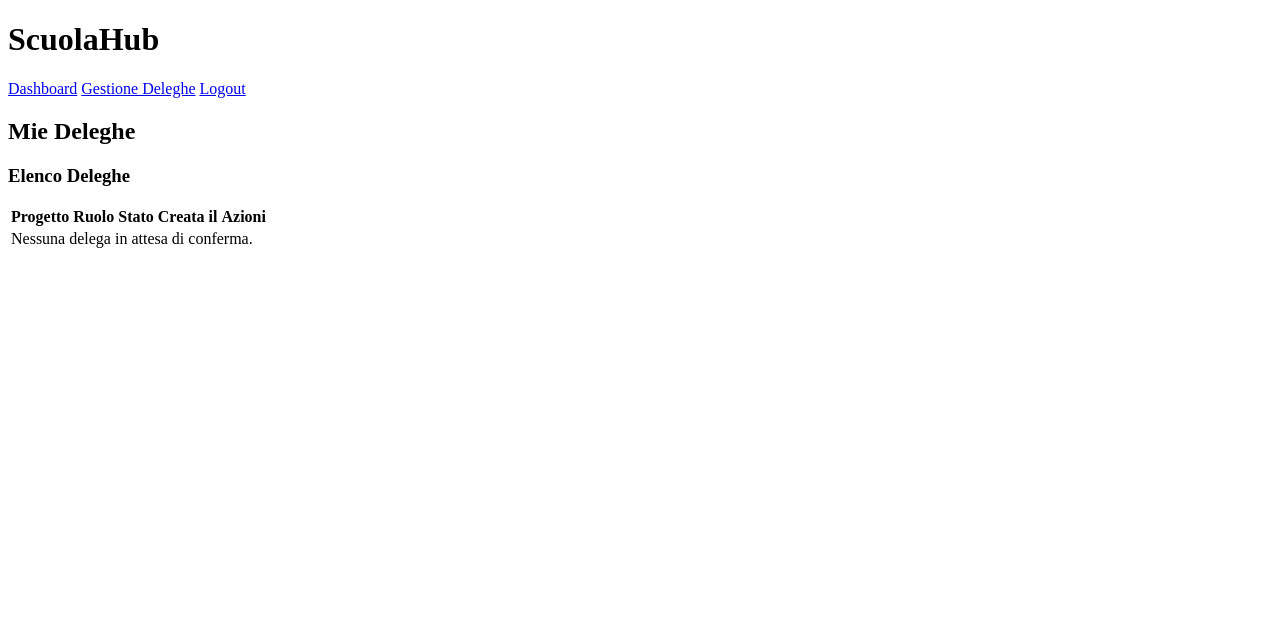
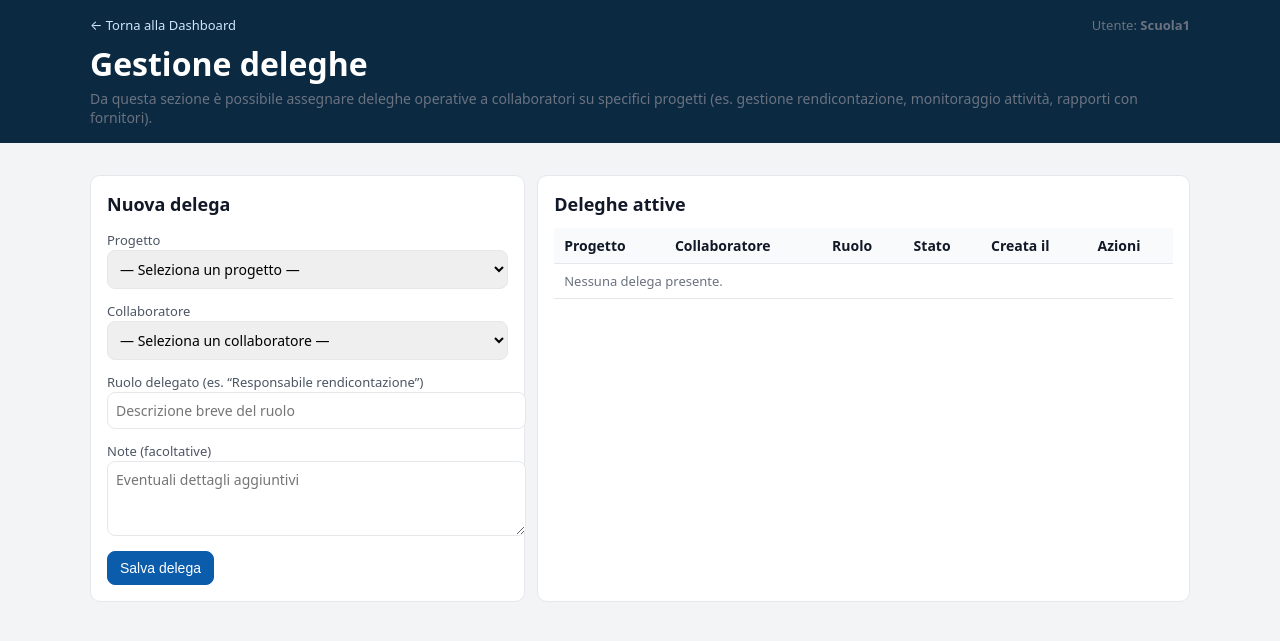
Before and after one commit to Berboa34/scuolahub, a Django app: page /deleghe/ in a window 1280 px wide. Shown: the top 641 px of the page. Run offline with Django 5.2, Linux system fonts and the light colour scheme; a user stored in the database is signed in; data comes from the database, SQL or seed files in the repository; data that the repository does not hold is empty; parts of the project's set-up code (start-up, migrations or seed data) failed here and were passed over.

Commit message:
salvataggio progetti

```diff
--- a/templates/deleghe.html
+++ b/templates/deleghe.html
@@ -1,25 +1,79 @@
-{% load static %}
 <!DOCTYPE html>
 <html lang="it">
 <head>
   <meta charset="utf-8">
-  <title>{% if is_admin_view %}Gestione deleghe (Admin){% else %}Mie Deleghe{% endif %} — ScuolaHub</title>
+  <title>Gestione deleghe — ScuolaHub</title>
   <meta name="viewport" content="width=device-width, initial-scale=1">
   <style>
-    /* ... (Mantenere qui i tuoi stili CSS esistenti) ... */
-    /* AGGIUNGI STILI PER I NUOVI BADGE DI STATO */
+    body{
+      font-family:system-ui,-apple-system,Segoe UI,Roboto,Ubuntu,"Helvetica Neue",Arial;
+      margin:0;
+      background:#f3f4f6;
+      color:#111827;
+    }
+    a{color:#0b5cab;text-decoration:none}
+    a:hover{text-decoration:underline}
+    header{background:#0b2a42;color:#fff}
+    .wrap{max-width:1100px;margin:0 auto;padding:16px}
+    .topnav{
+      display:flex;
+      justify-content:space-between;
+      align-items:center;
+      gap:12px;
+      flex-wrap:wrap;
+    }
+    .muted{color:#6b7280}
+    .card{
+      background:#fff;
+      border-radius:10px;
+      border:1px solid #e5e7eb;
+      padding:16px;
+      margin-top:16px;
+    }
+    .grid{display:grid;gap:12px}
+    @media(min-width:900px){ .cols-2{grid-template-columns:2fr 3fr} }
+    input,select,textarea{
+      width:100%;
+      padding:8px;
+      border-radius:8px;
+      border:1px solid #e5e7eb;
+      font-family:inherit;
+      font-size:14px;
+    }
+    label{font-size:13px;color:#4b5563}
+    .btn{
+      display:inline-block;
+      padding:8px 12px;
+      border-radius:8px;
+      border:1px solid #e5e7eb;
+      background:#fff;
+      cursor:pointer;
+      font-size:14px;
+    }
+    .btn.primary{
+      background:#0b5cab;
+      color:#fff;
+      border-color:#0b5cab;
+    }
+    .btn.danger{
+      background:#dc2626;
+      color:#fff;
+      border-color:#dc2626;
+    }
+    table{width:100%;border-collapse:collapse;font-size:14px}
+    th,td{padding:8px 10px;border-bottom:1px solid #e5e7eb;vertical-align:top}
+    th{text-align:left;background:#f9fafb;font-weight:600}
     .badge{
       display:inline-block;
-        padding:4px 8px;
-        border-radius:9999px;
-        font-size:12px;
-        font-weight:700;
+      padding:2px 6px;
+      border-radius:999px;
+      font-size:11px;
+      border:1px solid #e5e7eb;
+      background:#f9fafb;
+      color:#374151;
     }
-    .badge.pending{background:#ffedd5;color:#f97316;}
-    .badge.confirmed{background:#dcfce7;color:#16a34a;}
-    .badge.active{background:#bfdbfe;color:#2563eb;}
-    .badge.revoked{background:#fee2e2;color:#ef4444;}
-    /* ... (Fine stili) ... */
+    .small{font-size:13px}
+    form.inline{display:inline}
   </style>
 </head>
 <body>
@@ -27,86 +81,75 @@
 <header>
   <div class="wrap">
     <div class="topnav">
-        <h1>ScuolaHub</h1>
-        <nav>
-            <a href="{% url 'dashboard' %}">Dashboard</a>
-            {% if request.user.is_superuser %}
-                <a href="{% url 'deleghe' %}">Gestione Deleghe</a>
-            {% else %}
-                <a href="{% url 'my_delegations' %}">Mie Deleghe</a>
-            {% endif %}
-            <a href="{% url 'logout' %}">Logout</a>
-        </nav>
+      <div class="small">
+        <a href="{% url 'dashboard' %}" style="color:#cfe3ff;">← Torna alla Dashboard</a>
       </div>
+      <div class="small muted">
+        Utente: <b>{{ request.user.username }}</b>
+      </div>
+    </div>
+    <h1 style="margin:8px 0 4px;">Gestione deleghe</h1>
+    <p class="muted" style="margin:0;font-size:14px;">
+      Da questa sezione è possibile assegnare deleghe operative a collaboratori su specifici progetti
+      (es. gestione rendicontazione, monitoraggio attività, rapporti con fornitori).
+    </p>
   </div>
 </header>
 
-<main>
-  <div class="wrap">
+<main class="wrap" style="padding-bottom:40px;">
+  <div class="grid cols-2">
+    <!-- COLONNA SINISTRA: NUOVA DELEGA -->
+    <section class="card">
+      <h2 style="margin:0 0 12px;font-size:18px;">Nuova delega</h2>
 
-    {% if messages %}
-        <div class="card" style="padding:10px; margin-top:16px; border:1px solid #4ade80; background:#f0fdf4; color:#065f46;">
-            <ul style="list-style:none; padding:0; margin:0;">
-                {% for message in messages %}
-                    <li{% if message.tags %} class="{{ message.tags }}"{% endif %}>{{ message }}</li>
-                {% endfor %}
-            </ul>
-        </div>
-    {% endif %}
+      <form method="post" action="">
+        {% csrf_token %}
+        <input type="hidden" name="op" value="add_delegation">
 
-
-    <h2>{% if is_admin_view %}Gestione Deleghe{% else %}Mie Deleghe{% endif %}</h2>
-
-    <div class="grid grid-2">
-      {% if is_admin_view %}
-      <section class="card">
-        <h3>Crea Nuova Delega</h3>
-        <form method="post" action="{% url 'deleghe' %}">
-          {% csrf_token %}
-
-          <div class="input-group">
-            <label for="id_project">Progetto</label>
-            <select name="project_id" id="id_project" required>
-              <option value="">Seleziona un progetto</option>
+        <div style="margin-bottom:10px;">
+          <label>Progetto</label>
+          <select name="project_id" required>
+            <option value="">— Seleziona un progetto —</option>
             {% for p in projects %}
-                <option value="{{ p.id }}">{{ p.title }} ({{ p.school.name|default:"Nessuna Scuola" }})</option>
+              <option value="{{ p.id }}">{{ p.title }}</option>
             {% endfor %}
           </select>
         </div>
 
-          <div class="input-group">
-            <label for="id_collaborator">Collaboratore Delegato</label>
-            <select name="collaborator_id" id="id_collaborator" required>
-              <option value="">Seleziona un collaboratore</option>
+        <div style="margin-bottom:10px;">
+          <label>Collaboratore</label>
+          <select name="collaborator_id" required>
+            <option value="">— Seleziona un collaboratore —</option>
             {% for c in collaborators %}
-                <option value="{{ c.id }}">{{ c.get_full_name|default:c.username }}</option>
+              <option value="{{ c.id }}">{{ c.username }}</option>
             {% endfor %}
           </select>
         </div>
 
-          <div class="input-group">
-            <label for="id_role_label">Ruolo/Compito</label>
-            <input type="text" name="role_label" id="id_role_label" placeholder="Es. Responsabile Monitoraggio" maxlength="100">
+        <div style="margin-bottom:10px;">
+          <label>Ruolo delegato (es. “Responsabile rendicontazione”)</label>
+          <input type="text" name="role_label" placeholder="Descrizione breve del ruolo">
         </div>
 
-          <div class="input-group">
-            <label for="id_note">Note Aggiuntive</label>
-            <textarea name="note" id="id_note" rows="3" placeholder="Dettagli specifici della delega"></textarea>
+        <div style="margin-bottom:10px;">
+          <label>Note (facoltative)</label>
+          <textarea name="note" rows="3" placeholder="Eventuali dettagli aggiuntivi"></textarea>
         </div>
 
-          <button type="submit" class="btn primary">Assegna Delega</button>
+        <button type="submit" class="btn primary">Salva delega</button>
       </form>
     </section>
-      {% endif %}
 
-      <section class="card" {% if not is_admin_view %}style="grid-column: 1 / 3;"{% endif %}>
-        <h3>Elenco Deleghe</h3>
-        <div class="table-container">
+    <!-- COLONNA DESTRA: ELENCO DELEGHE -->
+    <section class="card">
+      <h2 style="margin:0 0 12px;font-size:18px;">Deleghe attive</h2>
+
+      <div style="overflow:auto;">
         <table>
           <thead>
             <tr>
               <th>Progetto</th>
-                {% if is_admin_view %}<th>Collaboratore</th>{% endif %}
+              <th>Collaboratore</th>
               <th>Ruolo</th>
               <th>Stato</th>
               <th>Creata il</th>
@@ -117,47 +160,27 @@
             {% for d in deleghe %}
               <tr>
                 <td>{{ d.project.title }}</td>
-
-                  {% if is_admin_view %}
-                    <td>{{ d.collaborator.get_full_name|default:d.collaborator.username }}</td>
-                  {% endif %}
-
+                <td>{{ d.collaborator.username }}</td>
                 <td>{{ d.role_label|default:"—" }}</td>
                 <td>
-                    <span class="badge {{ d.status|lower }}">
-                        {{ d.get_status_display }}
+                  <span class="badge">
+                    {% if d.status == "ACTIVE" %}Attiva{% else %}Revocata{% endif %}
                   </span>
                 </td>
-                  <td class="small">{{ d.created_at|date:"d/m/Y H:i" }}</td>
                 <td class="small">
-                    {% if is_admin_view %}
+                  {{ d.created_at|date:"d/m/Y H:i" }}
+                </td>
+                <td class="small">
                   <form method="post" action="{% url 'delegation_delete' d.id %}" class="inline"
                         onsubmit="return confirm('Vuoi eliminare questa delega?');">
                     {% csrf_token %}
-                            <button type="submit" class="btn danger small">Elimina</button>
+                    <button type="submit" class="btn danger">Elimina</button>
                   </form>
-                    {% else %}
-                        {% if d.status == "PENDING" %}
-                            <form method="post" action="{% url 'delegation_confirm' d.id %}" class="inline">
-                                {% csrf_token %}
-                                <button type="submit" class="btn success small">Conferma Delega</button>
-                            </form>
-                        {% else %}
-                            —
-                        {% endif %}
-                    {% endif %}
-
                 </td>
               </tr>
             {% empty %}
               <tr>
-                  <td colspan="{% if is_admin_view %}6{% else %}5{% endif %}" class="small muted">
-                    {% if is_admin_view %}
-                        Nessuna delega presente.
-                    {% else %}
-                        Nessuna delega in attesa di conferma.
-                    {% endif %}
-                  </td>
+                <td colspan="6" class="small muted">Nessuna delega presente.</td>
               </tr>
             {% endfor %}
           </tbody>
@@ -165,7 +188,6 @@
       </div>
     </section>
   </div>
-  </div>
 </main>
 
 </body>
```
Lines whose indentation alone changed are shown as unchanged.
